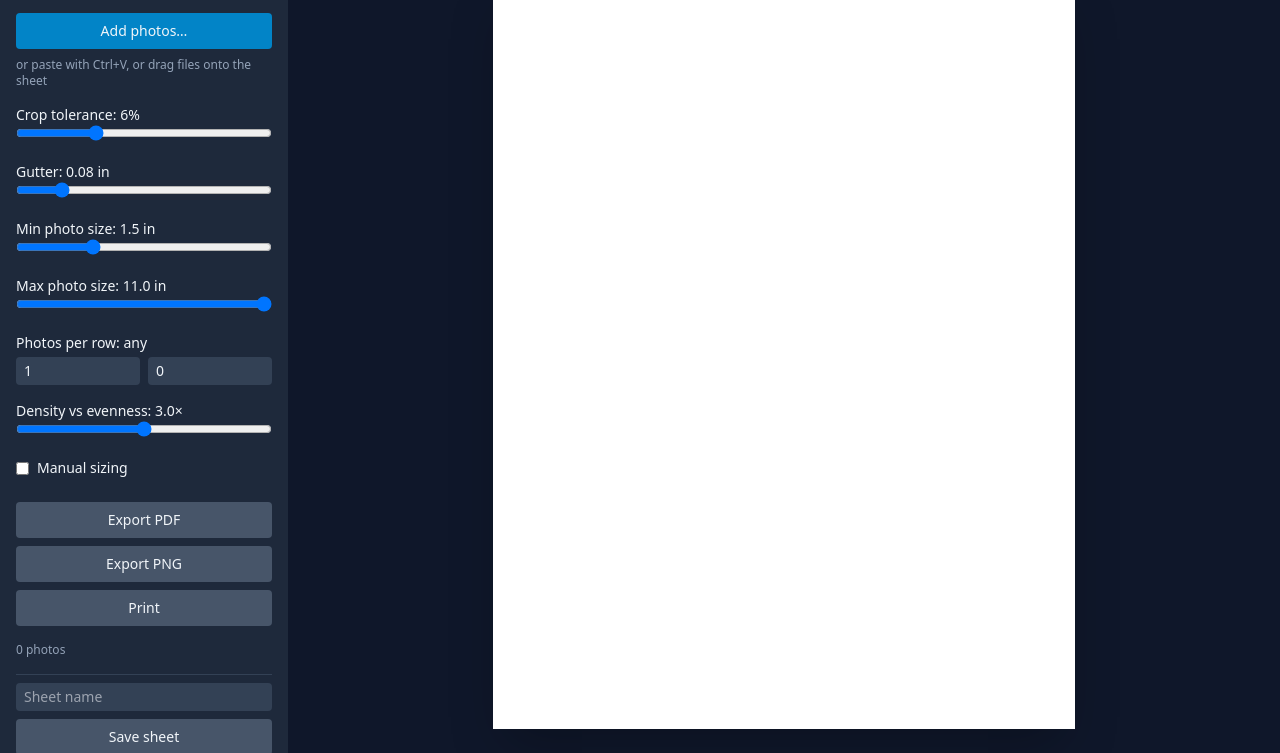
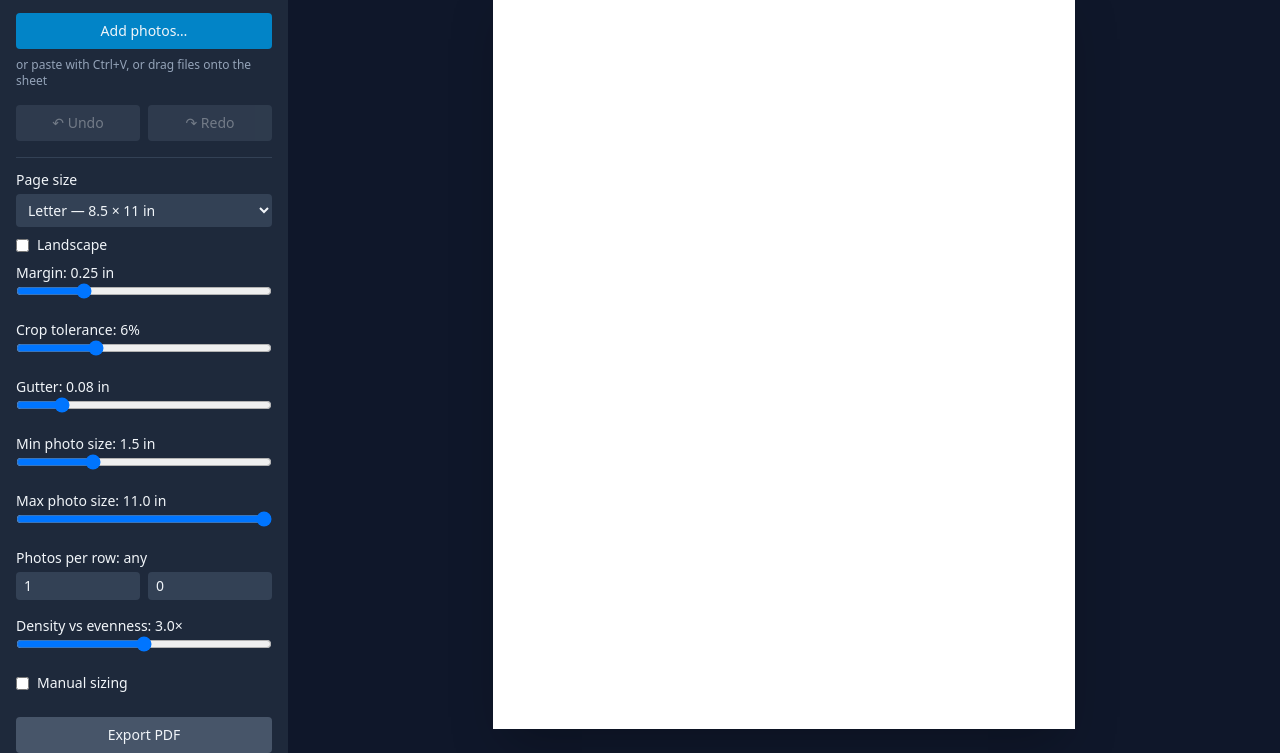
Before and after one commit to Shalom-Karr/photo-sheet, a website with bundled scripts: page index.html in a window 1280 px wide. Shown: the part 47-800 px from the top of the page. Built offline with nearby package versions, Linux system fonts and the light colour scheme.

Commit message:
Add undo/redo buttons and page size options
Undo and redo already worked but only from the keyboard, so the feature was
invisible to anyone who did not guess Ctrl+Z. history.js already exported
canUndo and canRedo, so the buttons get their disabled states for free. Their
state is refreshed inside rerender() rather than at the click sites, which
keeps buttons and shortcuts in agreement however history changes - button,
keystroke, project load, or photo import.

Page size was hardcoded to Letter in layout.js with no way to change it. Added
nine presets (Letter, A4, Legal, Tabloid, A3, 4x6, 5x7, 8x10, Square), a
landscape toggle, and a margin slider that was previously fixed at 0.25in.

applyPageSize spreads the existing page and replaces only the dimensions, so
crop tolerance, gutter, per-row and density all survive a paper change. Two
values are clamped because they otherwise break silently: maxPhotoIn is capped
to the new long edge, since an 11in cap on a 4x6 disables the control and
leaves the slider mostly out of range, and marginIn is capped proportionally
because a Letter margin on a 4x6 leaves almost no printable area.

Orientation swaps width and height rather than duplicating every preset, and
currentSizeKey matches in either orientation so loading a landscape project
selects the right entry.

All 62 tests pass.

```diff
--- a/index.html
+++ b/index.html
@@ -15,6 +15,26 @@
       <div class="space-y-2">
         <button id="pick" class="w-full rounded bg-sky-600 hover:bg-sky-500 px-3 py-2 text-sm">Add photos…</button>
         <p class="text-xs text-slate-400">or paste with Ctrl+V, or drag files onto the sheet</p>
+      </div>
+
+      <div class="flex gap-2">
+        <button id="undo" title="Undo (Ctrl+Z)"
+          class="flex-1 rounded bg-slate-600 hover:bg-slate-500 disabled:opacity-40 disabled:hover:bg-slate-600 px-3 py-2 text-sm transition">↶ Undo</button>
+        <button id="redo" title="Redo (Ctrl+Y)"
+          class="flex-1 rounded bg-slate-600 hover:bg-slate-500 disabled:opacity-40 disabled:hover:bg-slate-600 px-3 py-2 text-sm transition">↷ Redo</button>
+      </div>
+
+      <div class="space-y-2 border-t border-slate-700 pt-3">
+        <label class="block text-sm">Page size
+          <select id="pageSize" class="mt-1 w-full rounded bg-slate-700 px-2 py-1.5 text-sm"></select>
+        </label>
+        <label class="flex items-center gap-2 text-sm">
+          <input id="landscape" type="checkbox" class="accent-sky-500">
+          Landscape
+        </label>
+        <label class="block text-sm">Margin: <span id="marginVal">0.25</span> in
+          <input id="margin" type="range" min="0" max="100" value="25" class="w-full">
+        </label>
       </div>
 
       <label class="block text-sm">Crop tolerance: <span id="cropVal">6</span>%
--- a/src/layout.js
+++ b/src/layout.js
@@ -10,6 +10,42 @@ export const LETTER = {
   minPerRow: 1,
   maxPerRow: 0,
 };
+
+// Paper sizes, portrait. Orientation is applied by swapping width and height,
+// so each entry is stored once. maxPhotoIn defaults to the long edge: a photo
+// can never usefully exceed the page it sits on.
+export const PAGE_SIZES = {
+  letter: { label: 'Letter — 8.5 × 11 in', widthIn: 8.5, heightIn: 11 },
+  a4: { label: 'A4 — 8.27 × 11.69 in', widthIn: 8.27, heightIn: 11.69 },
+  legal: { label: 'Legal — 8.5 × 14 in', widthIn: 8.5, heightIn: 14 },
+  tabloid: { label: 'Tabloid — 11 × 17 in', widthIn: 11, heightIn: 17 },
+  a3: { label: 'A3 — 11.69 × 16.54 in', widthIn: 11.69, heightIn: 16.54 },
+  '4x6': { label: '4 × 6 in', widthIn: 4, heightIn: 6 },
+  '5x7': { label: '5 × 7 in', widthIn: 5, heightIn: 7 },
+  '8x10': { label: '8 × 10 in', widthIn: 8, heightIn: 10 },
+  square: { label: 'Square — 8 × 8 in', widthIn: 8, heightIn: 8 },
+};
+
+/**
+ * Returns a page object for the given size and orientation, preserving every
+ * layout setting the user has already tuned. Only the paper changes.
+ */
+export function applyPageSize(page, sizeKey, landscape = false) {
+  const size = PAGE_SIZES[sizeKey];
+  if (!size) return page;
+  const widthIn = landscape ? size.heightIn : size.widthIn;
+  const heightIn = landscape ? size.widthIn : size.heightIn;
+  return {
+    ...page,
+    widthIn,
+    heightIn,
+    // A max larger than the sheet is meaningless, and leaving a Letter-sized
+    // 11in cap on a 4x6 card silently disables the control.
+    maxPhotoIn: Math.min(page.maxPhotoIn, Math.max(widthIn, heightIn)),
+    // Half-inch margins on a 4x6 leave almost nothing to place photos in.
+    marginIn: Math.min(page.marginIn, Math.min(widthIn, heightIn) / 12),
+  };
+}
 
 // Photos in a row share height h. Their widths plus gutters must equal contentW:
 //   h * Σaspect + (n-1) * gutter = contentW
--- a/src/main.js
+++ b/src/main.js
@@ -1,11 +1,11 @@
-import { layout, LETTER } from './layout.js';
+import { layout, LETTER, PAGE_SIZES, applyPageSize } from './layout.js';
 import { renderPreview } from './preview.js';
 import { attachIngest } from './photos.js';
 import { downloadPdf, printPdf } from './export-pdf.js';
 import { downloadPng } from './export-png.js';
 import { attachInteractions } from './interact.js';
 import { saveProject, listProjects, loadProject } from './project.js';
-import { record, clear } from './history.js';
+import { record, clear, undo, redo, canUndo, canRedo } from './history.js';
 
 export const state = {
   photos: [],
@@ -46,8 +46,23 @@ export function rerender() {
     }),
   );
   countEl.textContent = `${state.photos.length} photo${state.photos.length === 1 ? '' : 's'}`;
+  syncHistoryButtons();
   return placements;
 }
+
+// The keyboard shortcuts in interact.js already call rerender(), so routing the
+// button states through here keeps them correct however history changes -
+// buttons, shortcuts, project load, or a fresh photo import.
+const undoBtn = document.getElementById('undo');
+const redoBtn = document.getElementById('redo');
+
+function syncHistoryButtons() {
+  undoBtn.disabled = !canUndo();
+  redoBtn.disabled = !canRedo();
+}
+
+undoBtn.addEventListener('click', () => { if (undo(state)) rerender(); });
+redoBtn.addEventListener('click', () => { if (redo(state)) rerender(); });
 
 function bindSlider(id, labelId, toValue, key, fmt) {
   const el = document.getElementById(id);
@@ -87,6 +102,64 @@ document.getElementById('maxPerRow').addEventListener('input', updatePerRow);
 
 document.getElementById('manual').addEventListener('change', (e) => {
   state.manual = e.target.checked;
+  rerender();
+});
+
+// ---- page size ---------------------------------------------------------
+const pageSizeEl = document.getElementById('pageSize');
+const landscapeEl = document.getElementById('landscape');
+const marginEl = document.getElementById('margin');
+const marginValEl = document.getElementById('marginVal');
+
+pageSizeEl.replaceChildren(
+  ...Object.entries(PAGE_SIZES).map(([key, size]) => {
+    const o = document.createElement('option');
+    o.value = key;
+    o.textContent = size.label;
+    return o;
+  }),
+);
+
+/** Which preset matches the current page, in either orientation. */
+function currentSizeKey(page) {
+  const w = Math.round(page.widthIn * 100);
+  const h = Math.round(page.heightIn * 100);
+  for (const [key, s] of Object.entries(PAGE_SIZES)) {
+    const sw = Math.round(s.widthIn * 100);
+    const sh = Math.round(s.heightIn * 100);
+    if ((w === sw && h === sh) || (w === sh && h === sw)) return key;
+  }
+  return null;
+}
+
+function applyPage() {
+  state.page = applyPageSize(state.page, pageSizeEl.value, landscapeEl.checked);
+  syncPageControls(state.page);
+  rerender();
+}
+
+function syncPageControls(page) {
+  const key = currentSizeKey(page);
+  if (key) pageSizeEl.value = key;
+  landscapeEl.checked = page.widthIn > page.heightIn;
+  marginEl.value = Math.round(page.marginIn * 100);
+  marginValEl.textContent = page.marginIn.toFixed(2);
+  // The max-size slider tops out at the page's long edge, so the control stays
+  // meaningful on a 4x6 instead of spending most of its travel out of range.
+  const maxEl = document.getElementById('maxsize');
+  maxEl.max = Math.round(Math.max(page.widthIn, page.heightIn) * 10);
+  if (Number(maxEl.value) > Number(maxEl.max)) {
+    maxEl.value = maxEl.max;
+    document.getElementById('maxVal').textContent = (Number(maxEl.max) / 10).toFixed(1);
+  }
+}
+
+pageSizeEl.addEventListener('change', applyPage);
+landscapeEl.addEventListener('change', applyPage);
+
+marginEl.addEventListener('input', () => {
+  state.page.marginIn = Number(marginEl.value) / 100;
+  marginValEl.textContent = state.page.marginIn.toFixed(2);
   rerender();
 });
 
@@ -135,6 +208,7 @@ function syncSliders(page) {
   document.getElementById('minPerRow').value = min;
   document.getElementById('maxPerRow').value = max;
   document.getElementById('perRowVal').textContent = perRowLabel(min, max);
+  syncPageControls(page);
 }
 
 async function refreshProjects() {
@@ -182,4 +256,5 @@ document.getElementById('load').addEventListener('click', async () => {
 
 refreshProjects();
 
+syncPageControls(state.page);
 rerender();
```
